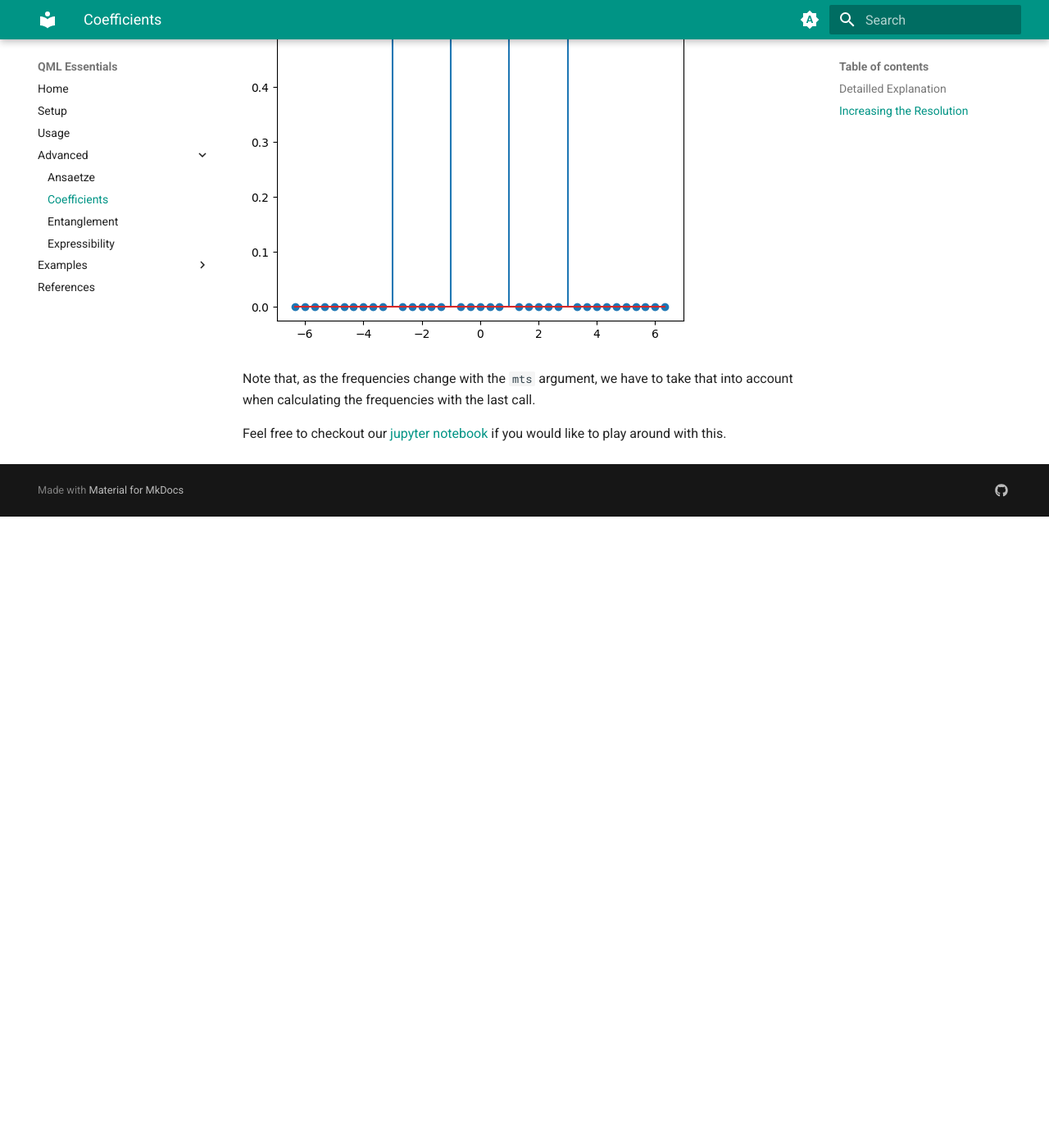
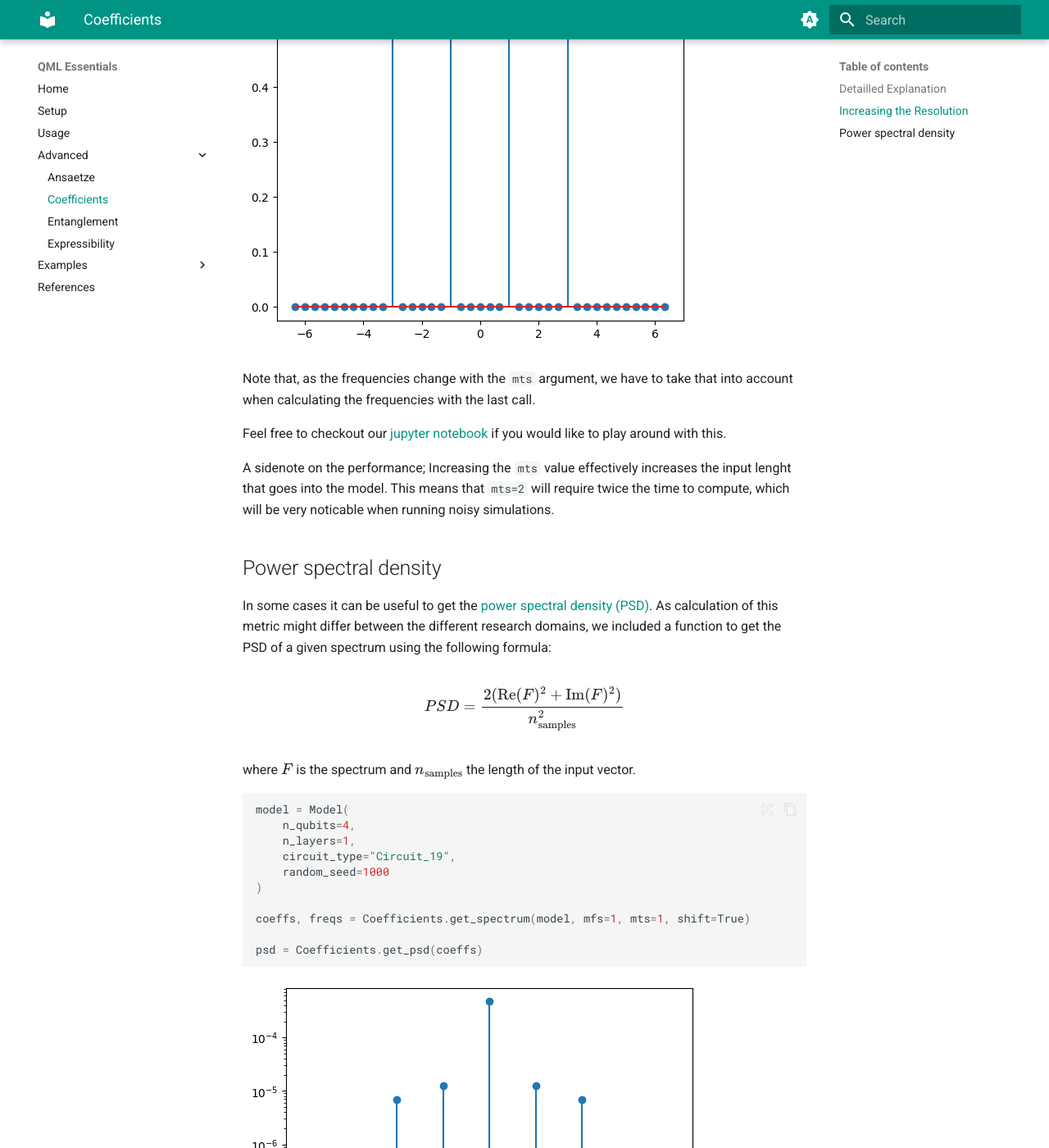
Before and after one commit to cirKITers/qml-essentials, an MkDocs documentation site: the page built from docs/coefficients.md, in a window 1280 px wide and 1400 px high, scrolled down 2751 px. Shown: the whole window at 82% size. Built offline with MkDocs 1.6.1 and Material for MkDocs 9.7.7, drawn with Linux system fonts in a browser that asks for light colours; emoji names are drawn with the system emoji font; before the commit the page ends 3381 px from its top, so only the background shows below that.

Commit message:
added psd doc
Signed-off-by: Melvin Strobl <lc3267@kit.edu>

````diff
--- a/docs/coefficients.md
+++ b/docs/coefficients.md
@@ -89,3 +89,33 @@ X_shift, X_freq_shift = Coefficients.get_spectrum(model_fct, mfs=2, mts=3, shift
 Note that, as the frequencies change with the `mts` argument, we have to take that into account when calculating the frequencies with the last call.
 
 Feel free to checkout our [jupyter notebook](https://github.com/quantum-machine-learning/qml_essentials/blob/main/docs/notebooks/coefficients.ipynb) if you would like to play around with this.
+
+A sidenote on the performance; Increasing the `mts` value effectively increases the input lenght that goes into the model.
+This means that `mts=2` will require twice the time to compute, which will be very noticable when running noisy simulations.
+
+## Power spectral density
+
+In some cases it can be useful to get the [power spectral density (PSD)](https://en.wikipedia.org/wiki/Spectral_density).
+As calculation of this metric might differ between the different research domains, we included a function to get the PSD of a given spectrum using the following formula:
+
+$$
+PSD = \frac{2 (\mathrm{Re}(F)^2+\mathrm{Im}(F)^2)}{n_\text{samples}^2}
+$$
+
+where $F$ is the spectrum and $n_\text{samples}$ the length of the input vector.
+
+```python
+model = Model(
+    n_qubits=4,
+    n_layers=1,
+    circuit_type="Circuit_19",
+    random_seed=1000
+)
+
+coeffs, freqs = Coefficients.get_spectrum(model, mfs=1, mts=1, shift=True)
+
+psd = Coefficients.get_psd(coeffs)
+```
+
+![Model PSD](model_psd_light.png#only-light)
+![Model PSD](model_psd_dark.png#only-dark)
````
Also changed, not shown: docs/coefficients.ipynb, docs/model_psd_dark.png (added), docs/model_psd_light.png (added), 1 other file.
